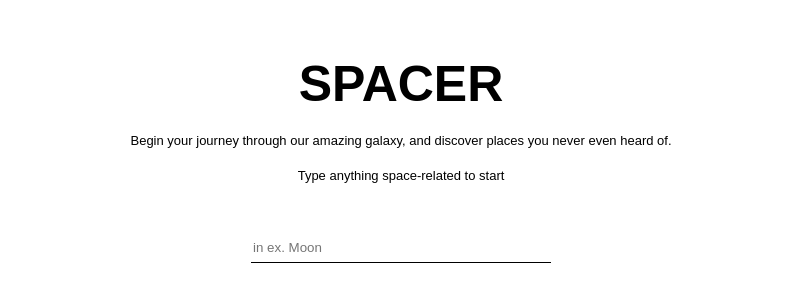
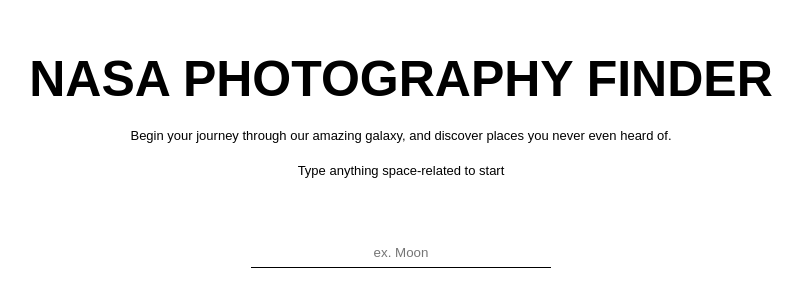
Before and after one commit to wookashart/vue-nasa-photos-finder, a Vue app: page / in a window 1280 px wide. Shown: the part 225-532 px from the top of the page, without its empty margins (239-1041 px from the left). Built offline with nearby package versions, Linux system fonts and the light colour scheme.

Commit message:
Page title and little style changes

```diff
--- a/public/index.html
+++ b/public/index.html
@@ -5,7 +5,7 @@
     <meta http-equiv="X-UA-Compatible" content="IE=edge">
     <meta name="viewport" content="width=device-width,initial-scale=1.0">
     <link rel="icon" href="<%= BASE_URL %>favicon.ico">
-    <title>test-app</title>
+    <title>Nasa photos finder</title>
   </head>
   <body>
     <div id="app"></div>
--- a/src/components/Claim.vue
+++ b/src/components/Claim.vue
@@ -1,6 +1,6 @@
 <template>
   <div class="wrapper">
-    <h1 class="claim">SPACER</h1>
+    <h1 class="claim">NASA PHOTOGRAPHY FINDER</h1>
     <p class="subclaim">Begin your journey through our amazing galaxy, and discover places you never even heard of.</p>
     <p class="subclaim">Type anything space-related to start</p>
   </div>
--- a/src/components/Search.vue
+++ b/src/components/Search.vue
@@ -1,6 +1,6 @@
 <template>
   <div class="searchWrapper">
-    <input type="text" name="search" id="search" v-model="searchValue" @input="handleInput" placeholder="in ex. Moon" />
+    <input type="text" name="search" id="search" v-model="searchValue" @input="handleInput" placeholder="ex. Moon" />
     <ul>
       <li v-for="item in results" :key="item.data[0].nasa_id">
         <p>{{ item.data[0].description }}</p>
@@ -20,13 +20,14 @@ export default {
     width: 300px;
     display: flex;
     flex-flow: column;
-    margin-top: 50px;
+    margin-top: 60px;
 
     input {
       height: 30px;
       border: 0;
       border-bottom: 1px solid black;
       outline: none;
+      text-align: center;
     }
   }
 </style>
--- a/src/views/Home.vue
+++ b/src/views/Home.vue
@@ -22,7 +22,8 @@
       }
     },
     components: {
-      Claim, Search,
+      Claim,
+      Search,
     },
     methods: {
       handleInput: debounce(function() {
```
